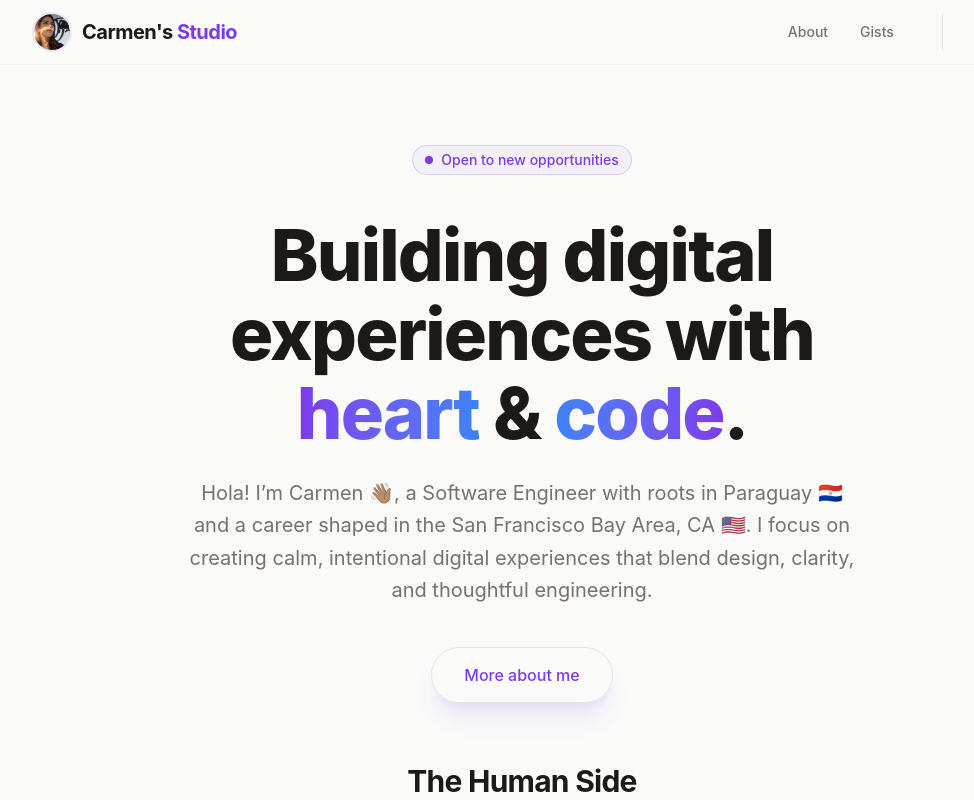
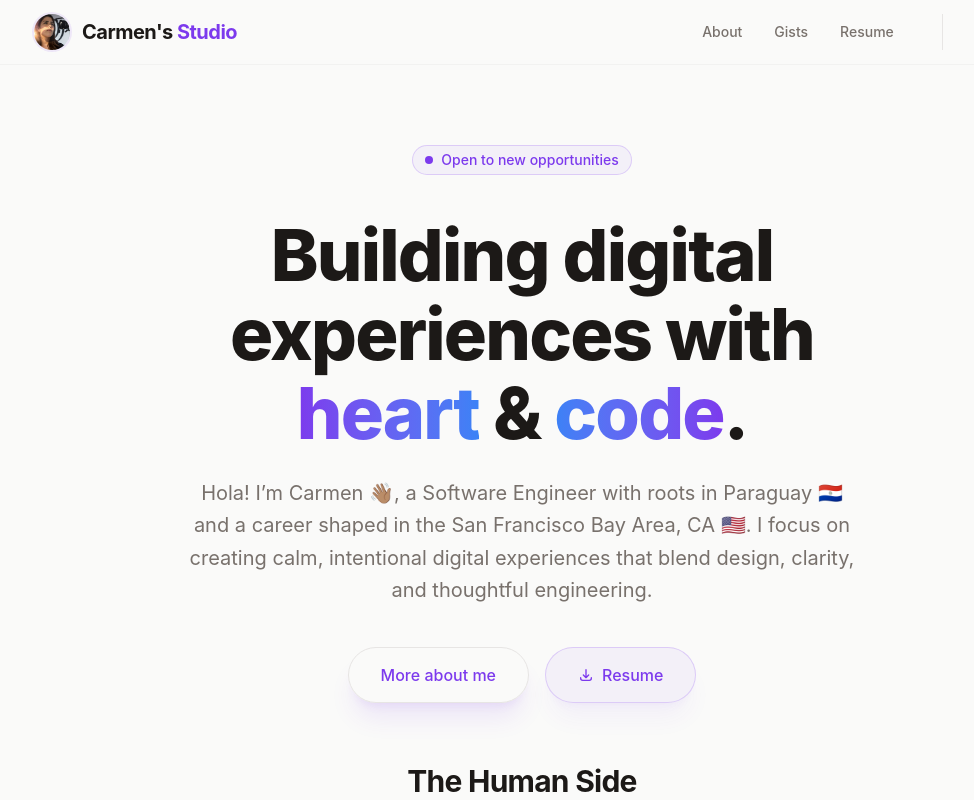
Before and after one commit to karmenatwork/carmenstudio, a Next.js app: page / in a window 1280 px wide. Shown: the top 800 px of the page, without its empty margins (118-1092 px from the left). Built offline with nearby package versions, Linux system fonts and the light colour scheme.

Commit message:
feat: add resume download option in the header and main page

```diff
--- a/app/page.tsx
+++ b/app/page.tsx
@@ -58,6 +58,29 @@ export default function Home() {
             >
               More about me
             </Link>
+            <a
+              href="/Carmen-Diaz-resume.pdf"
+              download
+              target="_blank"
+              rel="noopener noreferrer"
+              className="inline-flex items-center justify-center rounded-full border border-primary/20 bg-primary/5 hover:bg-primary/10 text-primary h-14 px-8 text-base font-medium transition-colors shadow-xl shadow-primary/5"
+            >
+              <svg
+                className="mr-2 h-4 w-4"
+                xmlns="http://www.w3.org/2000/svg"
+                fill="none"
+                viewBox="0 0 24 24"
+                stroke="currentColor"
+                strokeWidth="2"
+              >
+                <path
+                  strokeLinecap="round"
+                  strokeLinejoin="round"
+                  d="M4 16v1a3 3 0 003 3h10a3 3 0 003-3v-1m-4-4l-4 4m0 0l-4-4m4 4V4"
+                />
+              </svg>
+              Resume
+            </a>
           </div>
         </div>
       </section>
--- a/components/layout/Header.tsx
+++ b/components/layout/Header.tsx
@@ -9,7 +9,8 @@ export function Header() {
     const [isMenuOpen, setIsMenuOpen] = useState(false);
     const navItems = [
         { label: "About", href: "/about" },
-        { label: "Gists", href: "/gists" }
+        { label: "Gists", href: "/gists" },
+        { label: "Resume", href: "/Carmen-Diaz-resume.pdf", isDownload: true }
     ];
 
     return (
@@ -43,7 +44,22 @@ export function Header() {
 
                 {/* Desktop Nav */}
                 <nav className="hidden md:flex items-center gap-8">
-                    {navItems.map((item) => (
+                    {navItems.map((item) => {
+                        if (item.isDownload) {
+                            return (
+                                <a
+                                    key={item.href}
+                                    href={item.href}
+                                    download
+                                    target="_blank"
+                                    rel="noopener noreferrer"
+                                    className="text-sm font-medium text-muted-foreground hover:text-primary traqnsition-colors"
+                                >
+                                    {item.label}
+                                </a>
+                            );
+                        }
+                        return (
                             <Link
                                 key={item.href}
                                 href={item.href}
@@ -51,7 +67,8 @@ export function Header() {
                             >
                                 {item.label}
                             </Link>
-                    ))}
+                        );
+                    })}
                     <div className="flex items-center gap-4 ml-4 pl-4 border-l border-border">
                         <ThemeToggle />
                         {/* <Button size="sm" className="rounded-full shadow-lg shadow-primary/20">
@@ -80,7 +97,23 @@ export function Header() {
             {/* Mobile Menu Overlay */}
             {isMenuOpen && (
                 <div className="md:hidden absolute top-16 left-0 w-full bg-background/95 backdrop-blur-lg border-b border-border p-6 space-y-4 animate-in slide-in-from-top-2 z-50">
-                    {navItems.map((item) => (
+                    {navItems.map((item) => {
+                        if (item.isDownload) {
+                            return (
+                                <a
+                                    key={item.href}
+                                    href={item.href}
+                                    download
+                                    target="_blank"
+                                    rel="noopener noreferrer"
+                                    className="block text-lg font-medium text-muted-foreground hover:text-primary"
+                                    onClick={() => setIsMenuOpen(false)}
+                                >
+                                    {item.label}
+                                </a>
+                            );
+                        }
+                        return (
                             <Link
                                 key={item.href}
                                 href={item.href}
@@ -89,7 +122,8 @@ export function Header() {
                             >
                                 {item.label}
                             </Link>
-                    ))}
+                        );
+                    })}
                     {/* <Button className="w-full mt-4 rounded-full">Contact Me</Button> */}
                 </div>
             )}
```
Lines whose indentation alone changed are shown as unchanged.
